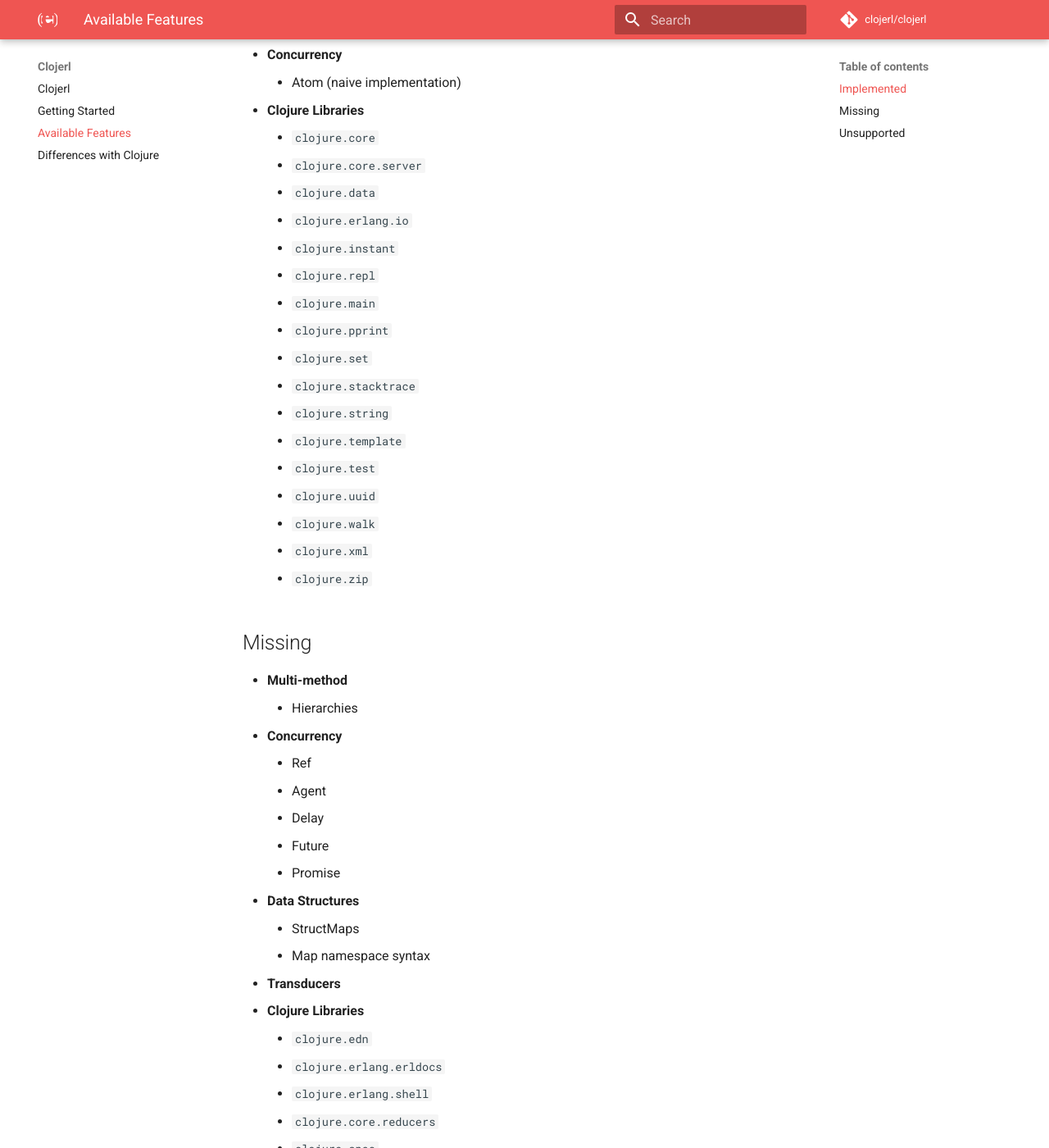
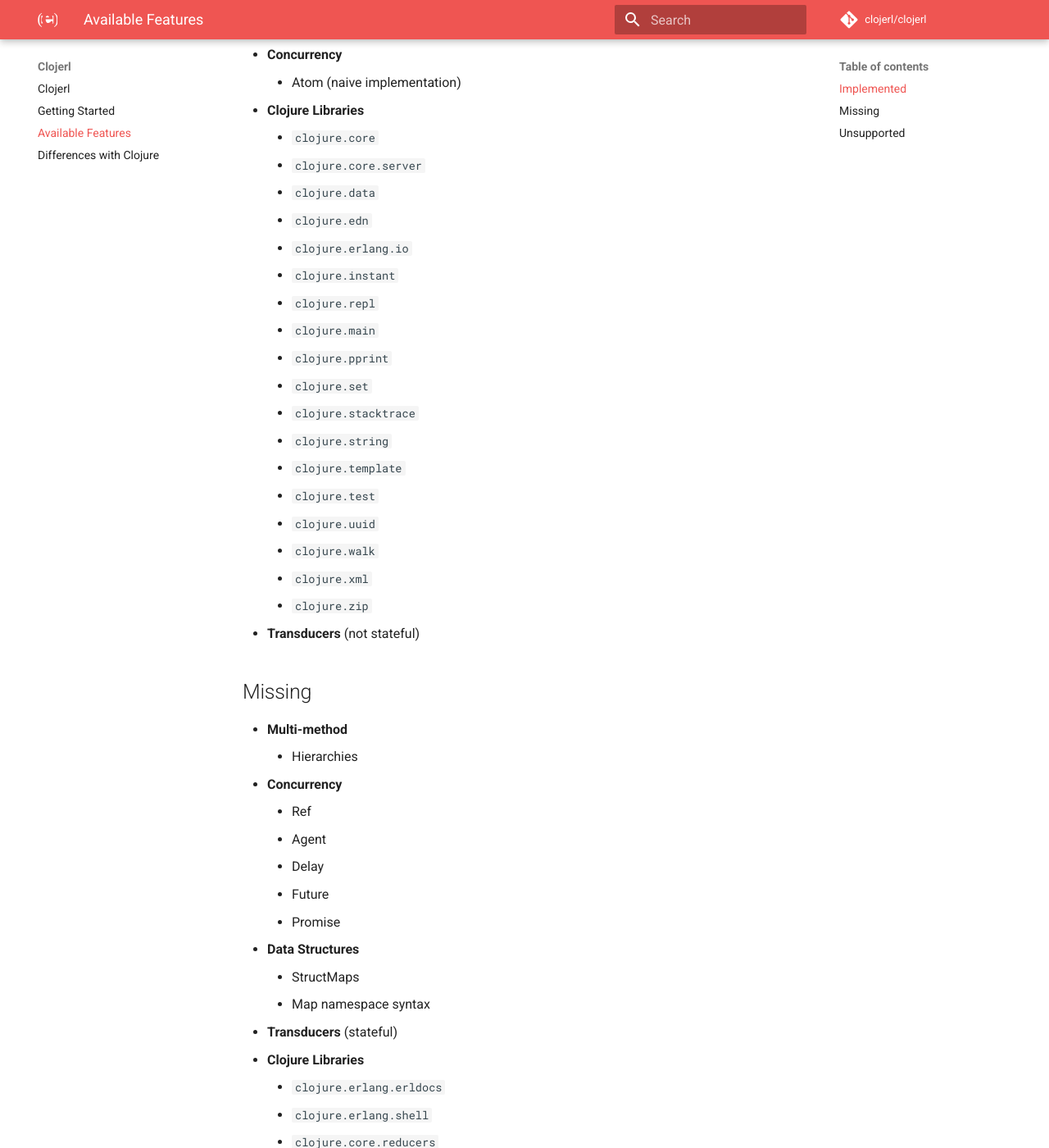
Before and after one commit to clojerl/clojerl.github.io, an MkDocs documentation site: the page built from docs/available-features.md, in a window 1280 px wide and 1400 px high, scrolled down 1048 px. Shown: the whole window at 82% size. Built offline with MkDocs 1.6.1 and Material for MkDocs 9.7.7, drawn with Linux system fonts in a browser that asks for light colours; comment, search, counter and statistics services are not loaded; old or Windows-style settings are respelled for this version of MkDocs.

```diff
--- a/docs/available-features.md
+++ b/docs/available-features.md
@@ -53,6 +54,7 @@ For a detailed list on the differences between Clojerl and Clojure please check
     - `clojure.walk`
     - `clojure.xml`
     - `clojure.zip`
+- **Transducers** (not stateful)
 
 ## Missing
 
@@ -67,9 +69,8 @@ For a detailed list on the differences between Clojerl and Clojure please check
 - **Data Structures**
     - StructMaps
     - Map namespace syntax
-- **Transducers**
+- **Transducers** (stateful)
 - **Clojure Libraries**
-    - `clojure.edn`
     - `clojure.erlang.erldocs`
     - `clojure.erlang.shell`
     - `clojure.core.reducers`
```
Also changed, not shown: other parts of docs/available-features.md (+1 -0 lines).
